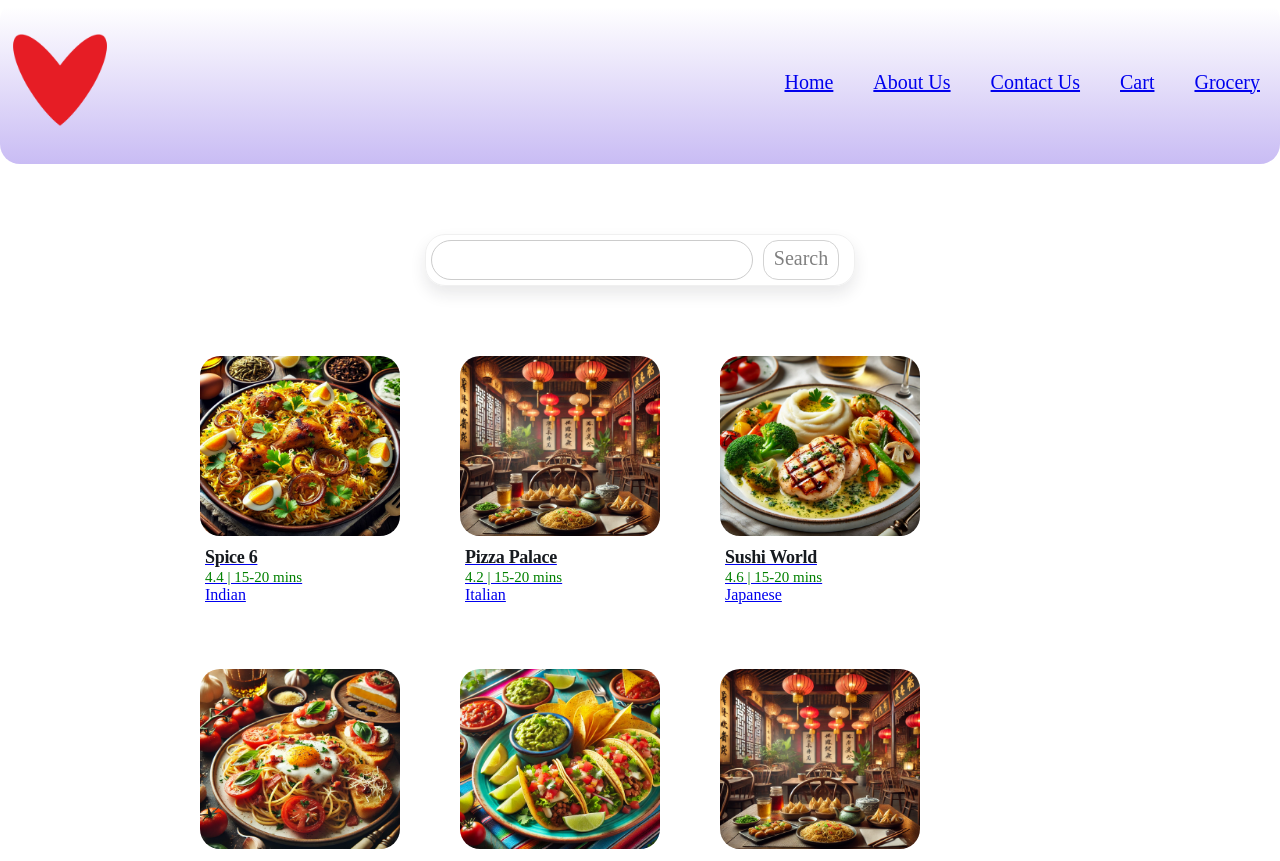
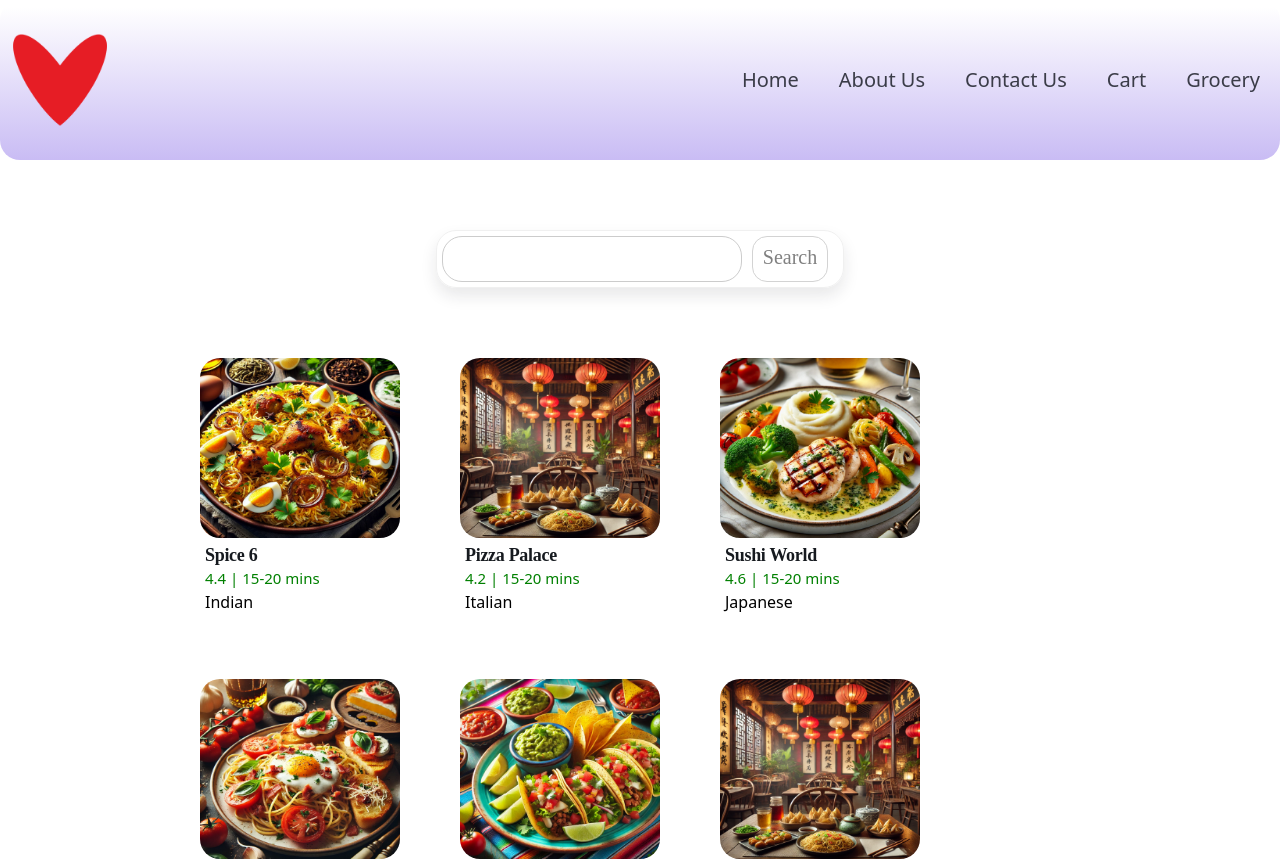
Before and after one commit to RishieVyas/React, a React (Vite) app: page / in a window 1280 px wide. Shown: the top 861 px of the page. Built offline with nearby package versions, Linux system fonts and the light colour scheme.

Commit message:
Tailwind installed

```diff
--- a/index.css
+++ b/index.css
@@ -1,3 +1,7 @@
+@tailwind base;
+@tailwind components;
+@tailwind utilities;
+
 .header {
     display: flex;
     flex: 1;
--- a/package.json
+++ b/package.json
@@ -20,7 +20,9 @@
   "homepage": "https://github.com/RishieVyas/React#readme",
   "devDependencies": {
     "parcel": "^2.12.0",
-    "process": "^0.11.10"
+    "postcss": "^8.4.47",
+    "process": "^0.11.10",
+    "tailwindcss": "^3.4.13"
   },
   "dependencies": {
     "react": "^18.3.1",
--- /dev/null
+++ b/tailwind.config.js
@@ -0,0 +1,8 @@
+/** @type {import('tailwindcss').Config} */
+module.exports = {
+  content: ["./src/**/*.{html,js,ts,jsx,tsx}"],
+  theme: {
+    extend: {},
+  },
+  plugins: [],
+};
```
Also changed, not shown: .postcssrc (added), 1 other file (tests, documents, lock files or other folders).
